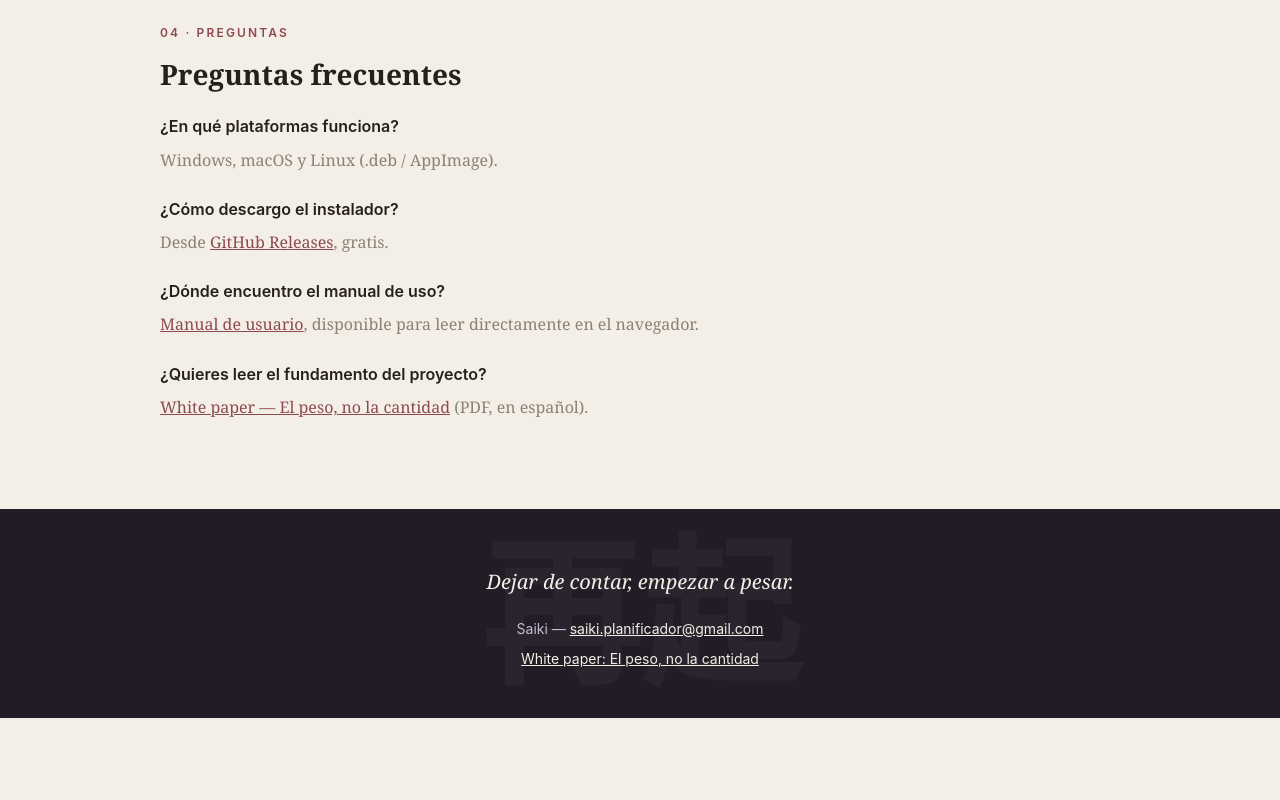
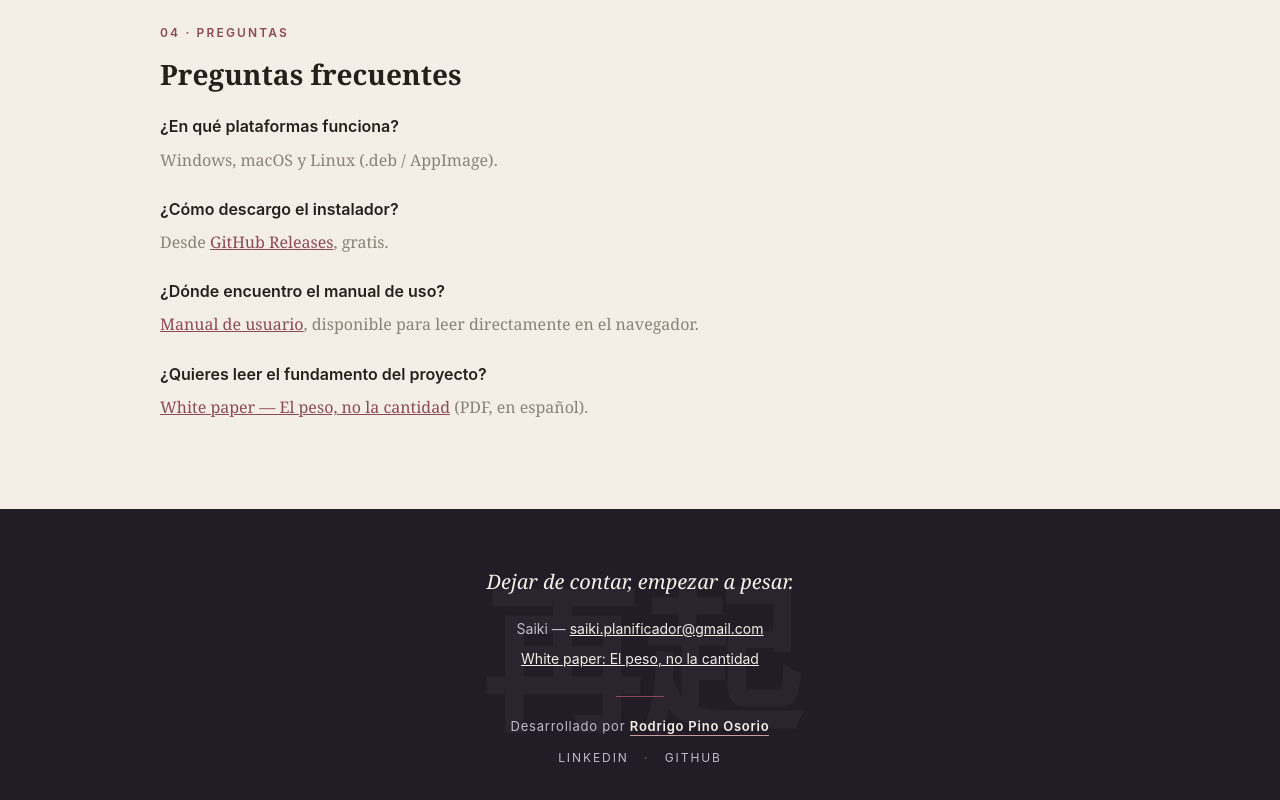
Before and after one commit to rodpino71-expert/Saiki, a website: page web/index.html in a window 1280 px wide. Shown: the part 3781-4581 px from the top of the page. Before the commit the page ends 4499 px from the top, so only its background shows below. Drawn offline with Linux system fonts and the light colour scheme.

Commit message:
feat(web): autoría del desarrollador con LinkedIn y enlace al repositorio en el footer

```diff
--- a/web/index.html
+++ b/web/index.html
@@ -169,6 +169,13 @@
     <p class="footer-quote">Dejar de contar, empezar a pesar.</p>
     <p class="footer-meta">Saiki — <a href="mailto:saiki.planificador@gmail.com">saiki.planificador@gmail.com</a></p>
     <p class="footer-meta"><a href="Saiki_WhitePaper_LinkedIn.pdf">White paper: El peso, no la cantidad</a></p>
+    <div class="footer-rule" aria-hidden="true"></div>
+    <p class="footer-author">Desarrollado por <a href="https://www.linkedin.com/in/rpinoo/">Rodrigo Pino Osorio</a></p>
+    <p class="footer-links">
+      <a href="https://www.linkedin.com/in/rpinoo/">LinkedIn</a>
+      <span aria-hidden="true">·</span>
+      <a href="https://github.com/rodpino71-expert/Saiki">GitHub</a>
+    </p>
   </footer>
 
 </body>
--- a/web/styles.css
+++ b/web/styles.css
@@ -462,3 +462,47 @@ footer {
 
 .footer-meta { position: relative; margin: 6px 0 0; }
 .footer-meta a { color: var(--dark-text); }
+
+.footer-rule {
+  position: relative;
+  width: 48px;
+  height: 1px;
+  background: var(--accent);
+  margin: 26px auto 18px;
+}
+
+.footer-author {
+  position: relative;
+  margin: 0 0 10px;
+  font-size: 13px;
+  letter-spacing: 0.06em;
+  color: var(--dark-muted);
+}
+
+.footer-author a {
+  color: var(--dark-text);
+  font-weight: 600;
+  text-decoration: none;
+  border-bottom: 1px solid var(--accent-soft);
+  padding-bottom: 1px;
+  transition: color 0.15s ease, border-color 0.15s ease;
+}
+
+.footer-author a:hover { color: var(--accent-soft); border-color: var(--accent-soft); }
+
+.footer-links {
+  position: relative;
+  margin: 0;
+  font-size: 12px;
+  letter-spacing: 0.16em;
+  text-transform: uppercase;
+}
+
+.footer-links a {
+  color: var(--dark-muted);
+  text-decoration: none;
+  transition: color 0.15s ease;
+}
+
+.footer-links a:hover { color: var(--dark-text); }
+.footer-links span { margin: 0 10px; color: var(--dark-muted); opacity: 0.5; }
```
